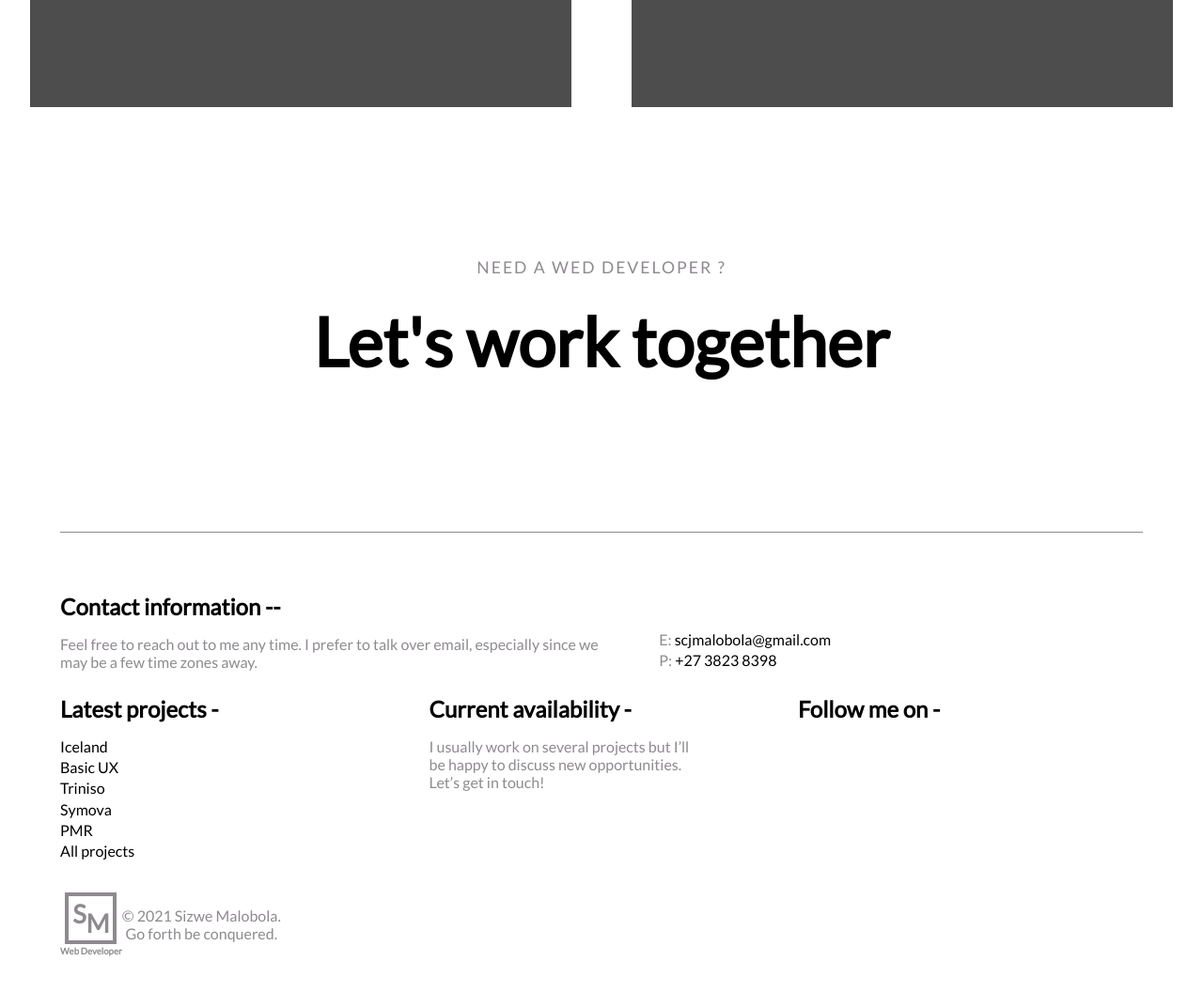
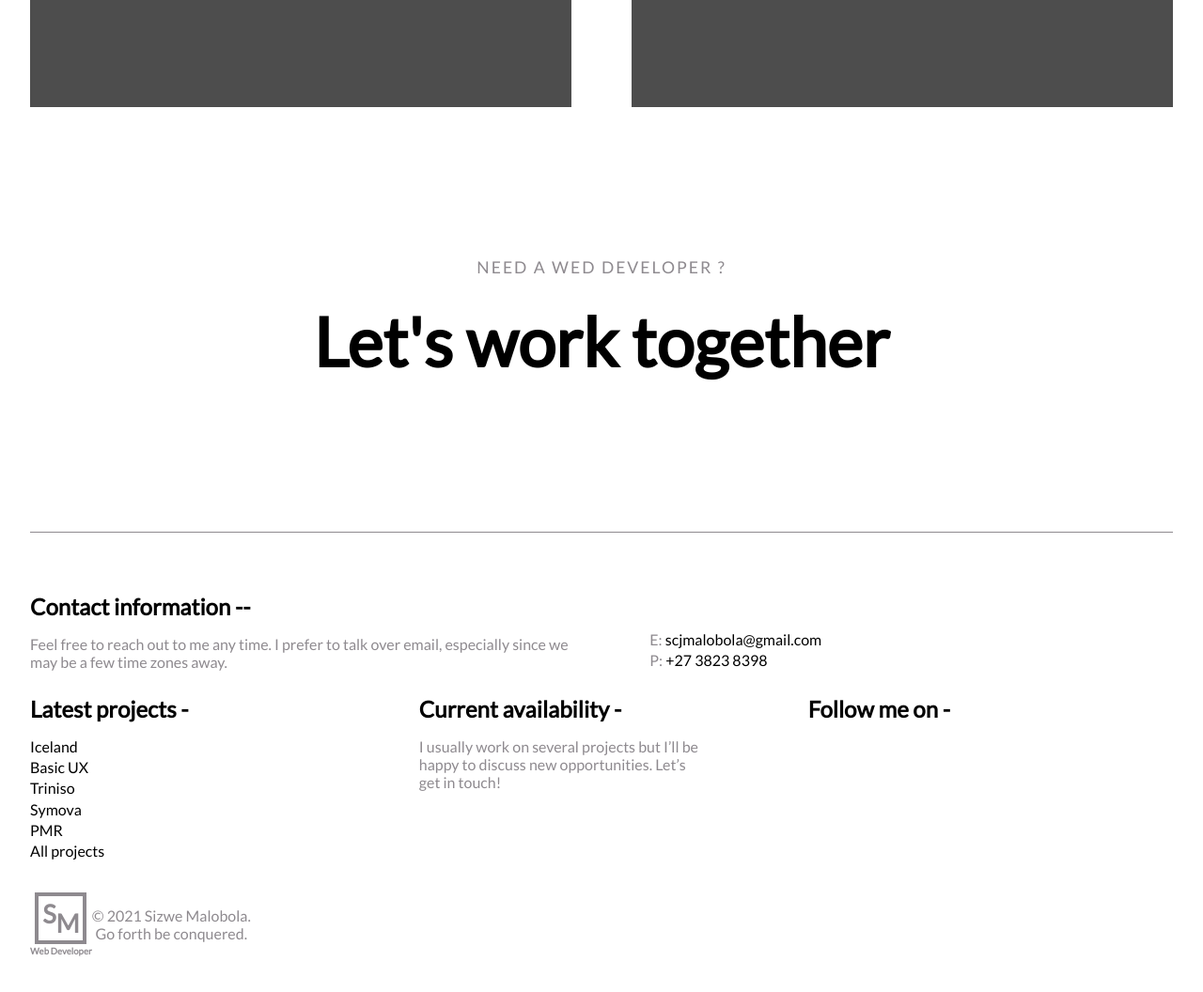
Before and after one commit to SizweMalobola/Portfolio_site, a React (Create React App) app: page / in a window 1280 px wide. Shown: the part 3610-4666 px from the top of the page at 94% size. Built offline with nearby package versions, Linux system fonts and the light colour scheme.

Commit message:
fixed Footer width

```diff
--- a/src/components/footerStyle.module.css
+++ b/src/components/footerStyle.module.css
@@ -117,7 +117,7 @@ footer {
 
 @media screen and (max-width: 1595px) {
   footer {
-    width: 95%;
+    width: 90%;
   }
 }
 @media screen and (max-width: 1455px) {
@@ -149,7 +149,7 @@ footer {
 }
 @media screen and (max-width: 1385px) {
   footer {
-    width: 90%;
+    width: 95%;
   }
 }
 @media screen and (max-width: 815px) {
```
